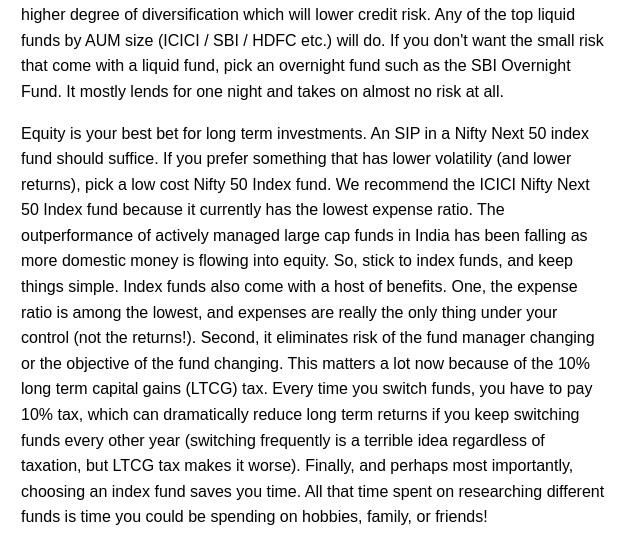
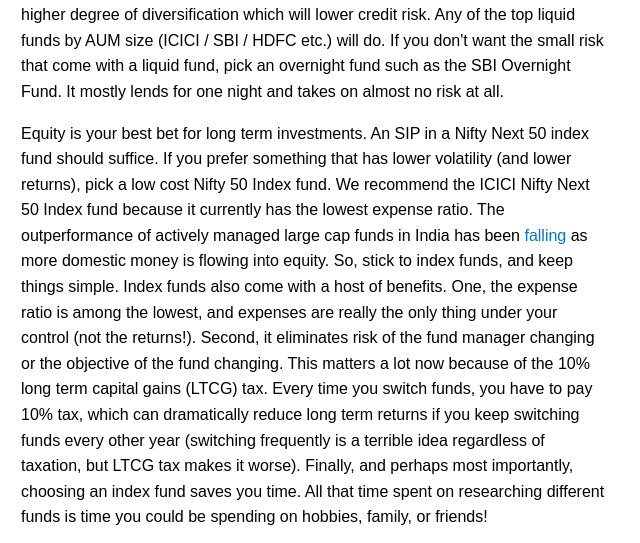
Before and after one commit to wiseshinobi/pinebear, a plain HTML site: page finance/minimalist-mutual-fund-portfolio-apr-2018/index.html in a window 1280 px wide. Shown: the part 823-1366 px from the top of the page, 325-965 px from the left. Drawn offline with Linux system fonts and the light colour scheme.

Commit message:
Added link

```diff
--- a/finance/minimalist-mutual-fund-portfolio-apr-2018/index.html
+++ b/finance/minimalist-mutual-fund-portfolio-apr-2018/index.html
@@ -149,7 +149,7 @@ something that has lower volatility (and lower returns), pick a low
 cost Nifty 50 Index fund. We recommend the
 ICICI Nifty Next 50 Index fund because it currently has the
 lowest expense ratio. The outperformance of actively managed large cap
-funds in India has been falling as more domestic money is
+funds in India has been <a href="/finance/do-largecap-funds-outperform-index-funds/">falling</a> as more domestic money is
 flowing into equity. So, stick to index funds, and keep things simple.
 Index funds also come with a host of benefits. One, the expense
 ratio is among the lowest, and expenses are really the only thing
```
Also changed, not shown: finance/minimalist-mutual-fund-portfolio-apr-2018/amp/index.html (+1 -1 lines), 1 other file.
